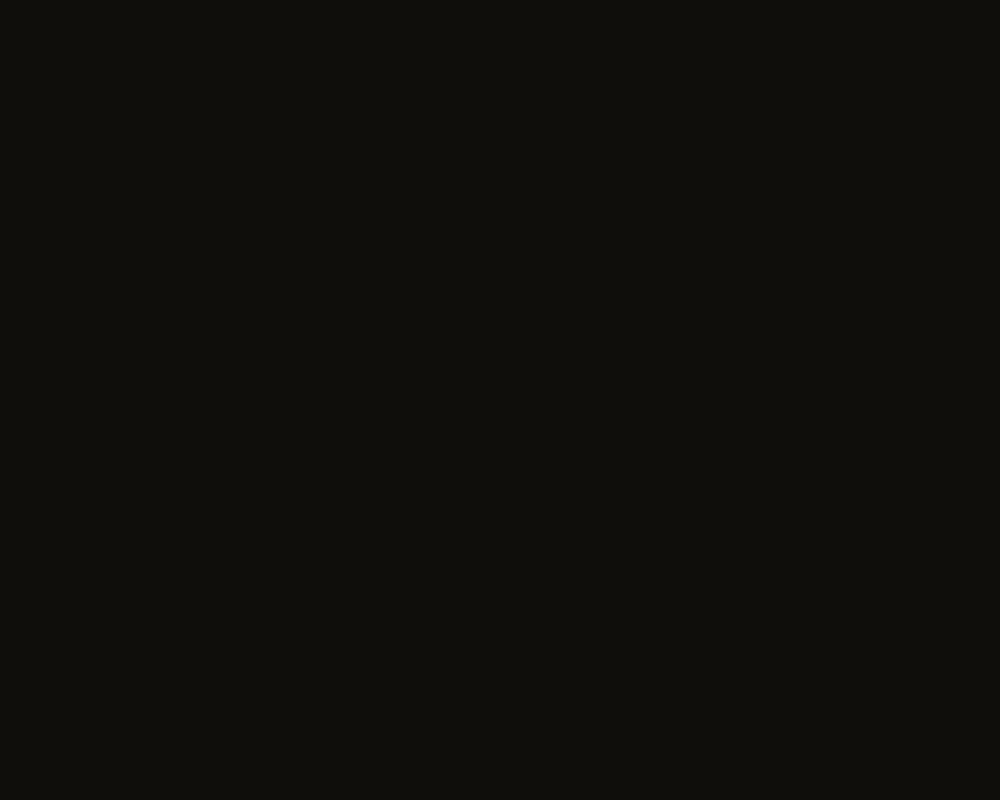
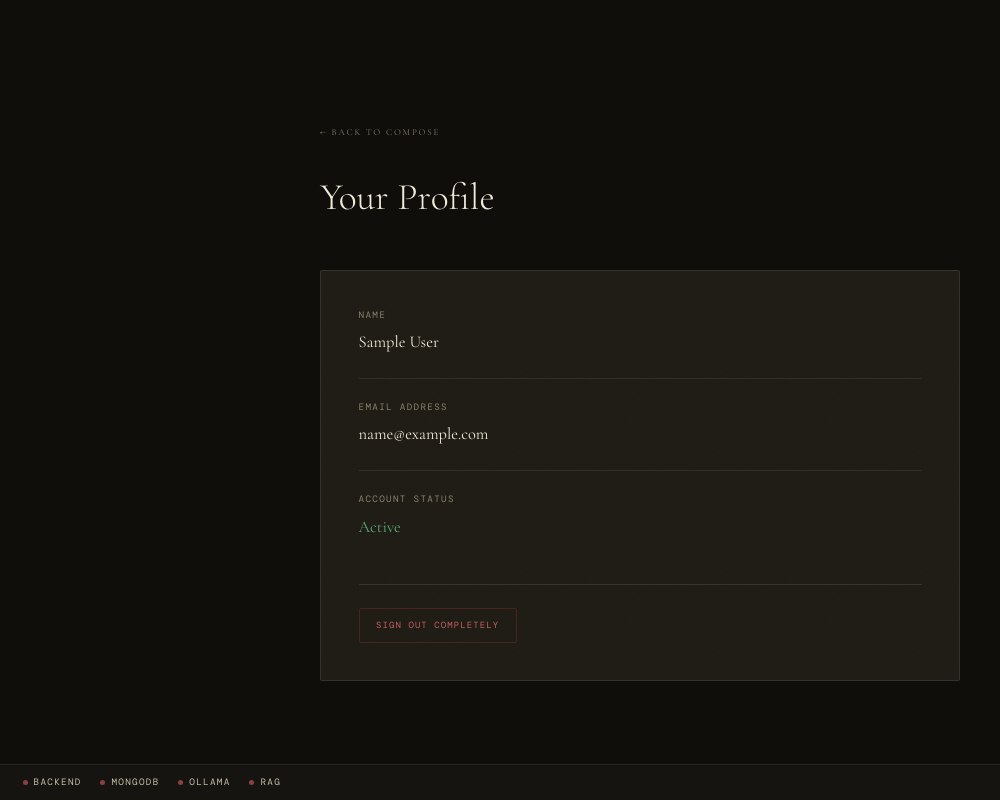
Before and after one commit to octotat-bot/grief-companion, a React (Vite) app in the folder frontend/: page /profile in a window 1280 px wide. Before the commit this address had no page. Shown: the whole page, without its empty margins (0-1000 px from the left). Built offline with nearby package versions, Linux system fonts and the light colour scheme; no server answers; sample sign-in values are in the browser's storage; a web font is replaced by a local one.

Commit message:
feat: add profile page, global loader, and switch to sessionStorage

```diff
--- a/frontend/src/App.jsx
+++ b/frontend/src/App.jsx
@@ -99,12 +99,20 @@
   );
 }
 
+import GlobalLoader from './components/GlobalLoader';
+
+import ProfilePage from './pages/ProfilePage';
+
 export default function App() {
   return (
-    <Routes>
+    <>
+      <GlobalLoader />
+      <Routes>
       <Route path="/" element={<MainApp />} />
       <Route path="/admin" element={<AdminDashboard />} />
       <Route path="/auth" element={<AuthPage />} />
+      <Route path="/profile" element={<ProfilePage />} />
     </Routes>
+    </>
   );
 }
--- /dev/null
+++ b/frontend/src/components/GlobalLoader.jsx
@@ -0,0 +1,70 @@
+import React, { useState, useEffect } from 'react';
+
+export default function GlobalLoader() {
+  const [visible, setVisible] = useState(true);
+  const [fading, setFading] = useState(false);
+
+  useEffect(() => {
+    // Start fading out after 1.8 seconds
+    const fadeTimer = setTimeout(() => {
+      setFading(true);
+    }, 1800);
+
+    // Completely unmount after 2.5 seconds
+    const removeTimer = setTimeout(() => {
+      setVisible(false);
+    }, 2500);
+
+    return () => {
+      clearTimeout(fadeTimer);
+      clearTimeout(removeTimer);
+    };
+  }, []);
+
+  if (!visible) return null;
+
+  return (
+    <div style={{
+      position: 'fixed',
+      inset: 0,
+      background: 'var(--bg-base)',
+      zIndex: 9999,
+      display: 'flex',
+      flexDirection: 'column',
+      alignItems: 'center',
+      justifyContent: 'center',
+      opacity: fading ? 0 : 1,
+      transition: 'opacity 0.7s ease-in-out',
+      pointerEvents: fading ? 'none' : 'auto'
+    }}>
+      <div style={{ position: 'relative', width: '120px', height: '120px', display: 'flex', alignItems: 'center', justifyContent: 'center' }}>
+        <div style={{
+          position: 'absolute', inset: 0,
+          background: 'var(--gold)', opacity: 0.15,
+          filter: 'blur(30px)', borderRadius: '50%',
+          animation: 'pulse 3s ease-in-out infinite'
+        }} />
+        <img src="/favicon.svg" alt="Loading" style={{
+          width: '70px', height: '70px',
+          animation: 'float 4s ease-in-out infinite'
+        }} />
+      </div>
+
+      <span style={{
+        fontFamily: 'var(--font-display)', fontSize: '1.2rem',
+        color: 'var(--text-secondary)', letterSpacing: '0.2em',
+        textTransform: 'uppercase', marginTop: '2rem',
+        animation: 'fadeUp 1.5s ease-out forwards',
+        opacity: 0, transform: 'translateY(10px)'
+      }}>
+        Grief Companion
+      </span>
+
+      <style>{`
+        @keyframes fadeUp {
+          to { opacity: 0.8; transform: translateY(0); }
+        }
+      `}</style>
+    </div>
+  );
+}
--- a/frontend/src/components/Topbar.jsx
+++ b/frontend/src/components/Topbar.jsx
@@ -2,6 +2,7 @@
 // Replaces the old centered header inside the main container.
 
 import React from 'react';
+import UserMenu from './UserMenu';
 
 export default function Topbar({ onHistoryOpen }) {
   return (
@@ -28,7 +29,10 @@
       </div>
 
       {/* Right actions */}
-      <div style={{ display: 'flex', alignItems: 'center', gap: '0.75rem' }}>
+      <div style={{ display: 'flex', alignItems: 'center', gap: '1.25rem' }}>
+        <UserMenu />
+        <div style={{ width: '1px', height: '16px', background: 'var(--divider)' }} />
+        <div style={{ display: 'flex', alignItems: 'center', gap: '0.5rem' }}>
           <button onClick={onHistoryOpen} className="btn-ghost" style={{ padding: '0.4rem 0.85rem' }}>
             Archive
           </button>
@@ -37,5 +41,6 @@
           </a>
         </div>
       </div>
+    </div>
   );
 }
--- a/frontend/src/context/AuthContext.jsx
+++ b/frontend/src/context/AuthContext.jsx
@@ -10,8 +10,8 @@
   const [loading, setLoading] = useState(true);
 
   useEffect(() => {
-    const storedUser = localStorage.getItem('user');
-    const storedToken = localStorage.getItem('token');
+    const storedUser = sessionStorage.getItem('user');
+    const storedToken = sessionStorage.getItem('token');
     if (storedUser && storedToken) {
       setUser(JSON.parse(storedUser));
       setToken(storedToken);
@@ -22,15 +22,15 @@
   const login = (userData, userToken) => {
     setUser(userData);
     setToken(userToken);
-    localStorage.setItem('user', JSON.stringify(userData));
-    localStorage.setItem('token', userToken);
+    sessionStorage.setItem('user', JSON.stringify(userData));
+    sessionStorage.setItem('token', userToken);
   };
 
   const logout = () => {
     setUser(null);
     setToken(null);
-    localStorage.removeItem('user');
-    localStorage.removeItem('token');
+    sessionStorage.removeItem('user');
+    sessionStorage.removeItem('token');
   };
 
   return (
--- a/frontend/src/pages/ProfilePage.jsx
+++ b/frontend/src/pages/ProfilePage.jsx
@@ -14,23 +14,23 @@
   if (!user) return null;
 
   return (
-    <div style={{ background: 'var(--ink)', height: '100vh', overflow: 'hidden', display: 'flex', flexDirection: 'column', justifyContent: 'center', padding: '0 1.5rem' }}>
-      <div style={{ maxWidth: '640px', margin: '0 auto' }}>
+    <div style={{ background: 'var(--bg-base)', height: '100vh', overflow: 'hidden', display: 'flex', flexDirection: 'column', justifyContent: 'center', padding: '0 1.5rem' }}>
+      <div style={{ maxWidth: '640px', margin: '0 auto', width: '100%' }}>
 
         <header className="fade-up" style={{ marginBottom: '3rem' }}>
-          <a href="/" style={{ fontFamily: 'var(--font-mono)', fontSize: '0.6rem', letterSpacing: '0.2em', textTransform: 'uppercase', color: 'var(--parch-ghost)', textDecoration: 'none', display: 'inline-block', marginBottom: '2rem' }}
+          <a href="/" style={{ fontFamily: 'var(--font-mono)', fontSize: '0.6rem', letterSpacing: '0.2em', textTransform: 'uppercase', color: 'var(--text-tertiary)', textDecoration: 'none', display: 'inline-block', marginBottom: '2rem' }}
              onMouseEnter={e => e.target.style.color = 'var(--gold)'}
-             onMouseLeave={e => e.target.style.color = 'var(--parch-ghost)'}>
+             onMouseLeave={e => e.target.style.color = 'var(--text-tertiary)'}>
             ← Back to Compose
           </a>
-          <h1 style={{ fontFamily: 'var(--font-display)', fontWeight: 300, fontSize: '2.5rem', color: 'var(--parch)' }}>
+          <h1 style={{ fontFamily: 'var(--font-display)', fontWeight: 300, fontSize: '2.5rem', color: 'var(--text-primary)' }}>
             Your Profile
           </h1>
         </header>
 
-        <div className="fade-up delay-200" style={{
-          background: 'var(--ink-soft)',
-          border: '1px solid var(--ink-border)',
+        <div className="fade-up delay-2" style={{
+          background: 'var(--bg-card)',
+          border: '1px solid var(--border)',
           borderRadius: '2px',
           padding: '2.5rem',
           position: 'relative', overflow: 'hidden'
@@ -44,23 +44,23 @@
 
           <div style={{ display: 'flex', flexDirection: 'column', gap: '1.5rem', position: 'relative' }}>
             <div>
-              <span className="type-label" style={{ display: 'block', marginBottom: '0.5rem' }}>Name</span>
-              <p style={{ fontFamily: 'var(--font-display)', fontSize: '1.1rem', color: 'var(--parch)' }}>{user.name || 'Anonymous'}</p>
+              <span className="ui-label" style={{ display: 'block', marginBottom: '0.5rem' }}>Name</span>
+              <p style={{ fontFamily: 'var(--font-display)', fontSize: '1.1rem', color: 'var(--text-primary)' }}>{user.name || 'Anonymous'}</p>
             </div>
-            <div className="divider" />
+            <div style={{ height: '1px', background: 'var(--divider)' }} />
             <div>
-              <span className="type-label" style={{ display: 'block', marginBottom: '0.5rem' }}>Email Address</span>
-              <p style={{ fontFamily: 'var(--font-display)', fontSize: '1.1rem', color: 'var(--parch)' }}>{user.email}</p>
+              <span className="ui-label" style={{ display: 'block', marginBottom: '0.5rem' }}>Email Address</span>
+              <p style={{ fontFamily: 'var(--font-display)', fontSize: '1.1rem', color: 'var(--text-primary)' }}>{user.email}</p>
             </div>
-            <div className="divider" />
+            <div style={{ height: '1px', background: 'var(--divider)' }} />
             <div>
-              <span className="type-label" style={{ display: 'block', marginBottom: '0.5rem' }}>Account Status</span>
+              <span className="ui-label" style={{ display: 'block', marginBottom: '0.5rem' }}>Account Status</span>
               <p style={{ fontFamily: 'var(--font-display)', fontSize: '1.1rem', color: 'var(--success)' }}>Active</p>
             </div>
           </div>
 
-          <div style={{ marginTop: '3rem', paddingTop: '1.5rem', borderTop: '1px solid var(--ink-border)', position: 'relative' }}>
-            <button onClick={() => { logout(); window.location.href = '/'; }} className="ghost-btn" style={{ color: 'var(--error)', borderColor: 'rgba(139,58,58,0.4)' }}>
+          <div style={{ marginTop: '3rem', paddingTop: '1.5rem', borderTop: '1px solid var(--border)', position: 'relative' }}>
+            <button onClick={() => { logout(); window.location.href = '/'; }} className="btn-ghost" style={{ color: 'var(--error)', borderColor: 'rgba(239,68,68,0.2)' }}>
               Sign Out Completely
             </button>
           </div>
```
Also changed, not shown: frontend/src/components/UserMenu.jsx (+7 -11 lines). Lines whose indentation alone changed are shown as unchanged.
